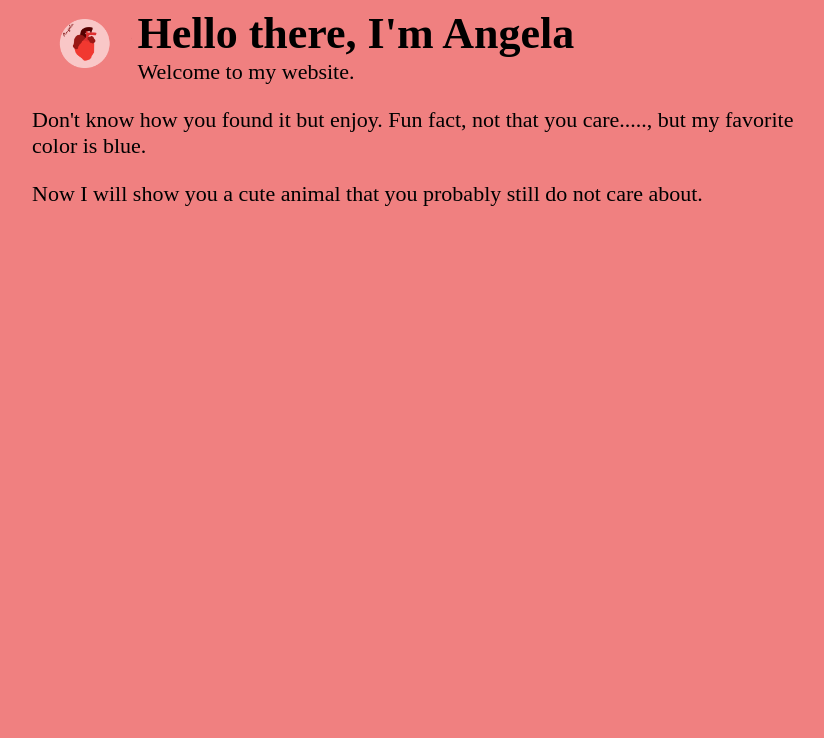
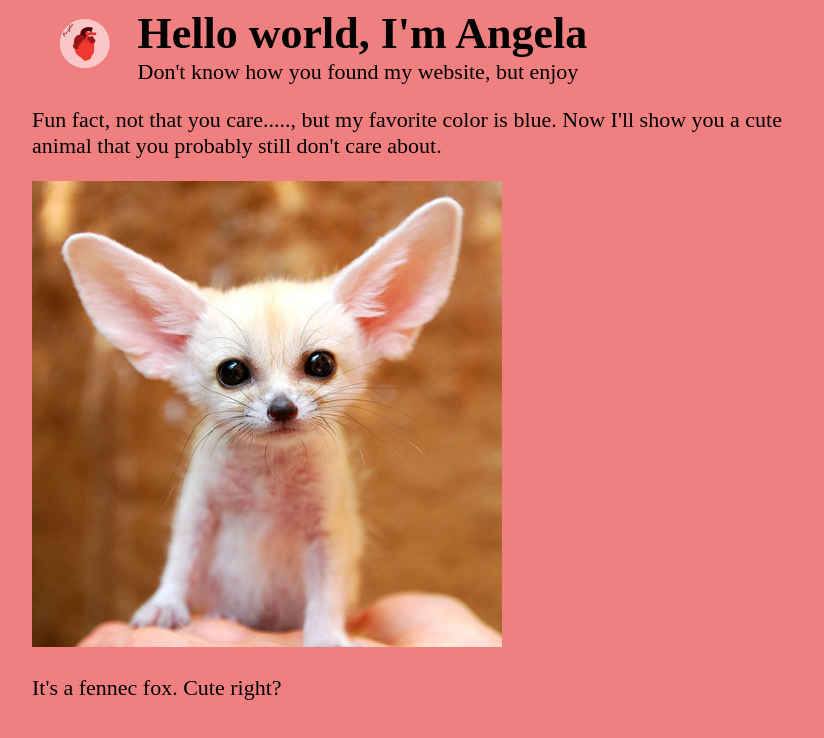
Before and after one commit to angelalcc/Live-website2, a plain HTML site: page index.html in a window 1280 px wide. Shown: the whole page, without its empty margins (208-1032 px from the left). Drawn offline with Linux system fonts and the light colour scheme; a web font is replaced by a local one.

Commit message:
Addition of Title
added title

```diff
--- a/index.html
+++ b/index.html
@@ -1,6 +1,7 @@
 <!doctype html>
 <html>
     <head>
+        <title> Hello World </title>
         <link href="https://fonts.googleapis.com/css?family=Amatica+SC:400,700" rel="stylesheet">
     <style>
         body {
@@ -38,13 +39,14 @@
             <img src="Image/angela.pastor_logo.png" alt="Angela Logo">
         </div>
             <div class="title-text">
-                <h1> Hello there, I'm Angela</h1>
-                <p> Welcome to my website.</p>
+                <h1> Hello world, I'm Angela</h1>
+                <p> Don't know how you found my website, but enjoy</p>
             </div>
         </div>
         <div class="favorite">
-            <p> Don't know how you found it but enjoy. Fun fact, not that you care....., but my favorite color is blue. </p>
-            <p class="caption"> Now I will show you a cute animal that you probably still do not care about. </p>
+            <p> Fun fact, not that you care....., but my favorite color is blue. Now I'll show you a cute animal that you probably still don't care about. </p>
+            <img src="Image/fennecfox.cute.png" alt="cute animal">
+            <p class="caption"> It's a fennec fox. Cute right? </p>
         </div>
         </div>
     </body>
```
